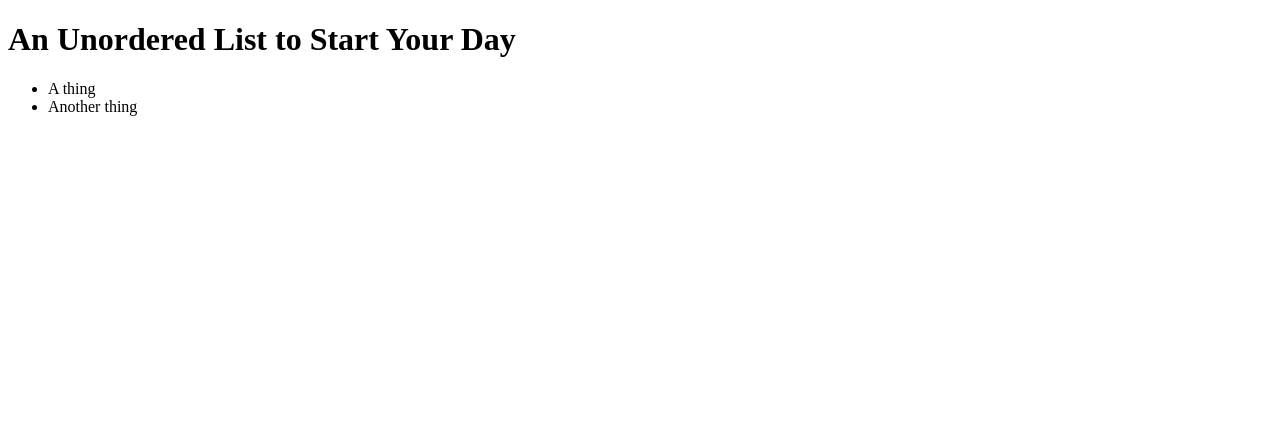
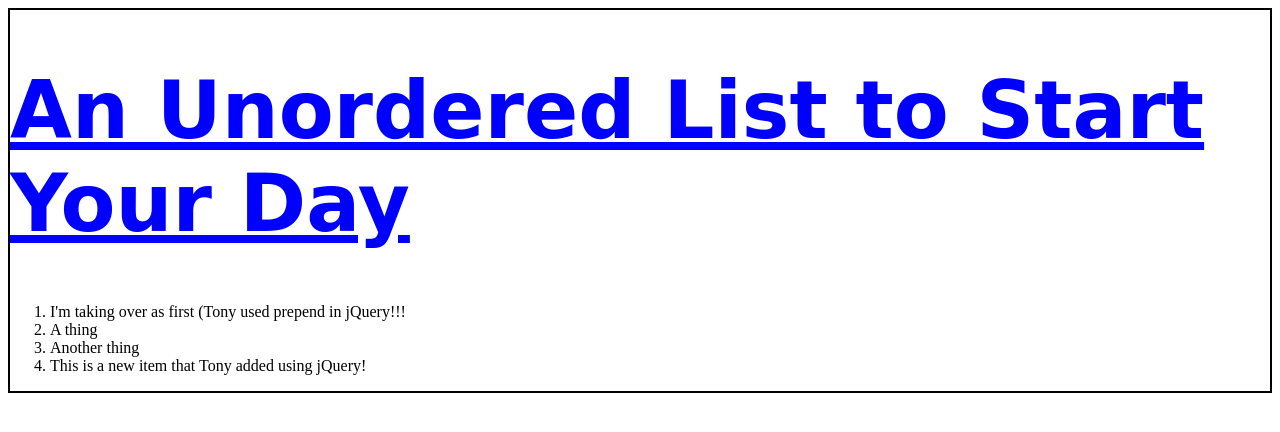
Before and after one commit to danielclouse/tonys_project, a plain HTML site: page chapter4/Memorization Practice/Memorization Practice.html in a window 1280 px wide. Drawn offline with nearby package versions, Linux system fonts and the light colour scheme.

Commit message:
Trying some things out for myself. It's actually kind of fun now that I'm starting to wrap my head around this.

```diff
--- a/chapter4/Memorization Practice/Memorization Practice.html
+++ b/chapter4/Memorization Practice/Memorization Practice.html
@@ -2,18 +2,19 @@
 <html>
 
 <head>
+    <link rel="stylesheet" type="text/css" href="style.css">
     <title>Memorization Practice</title>
 </head>
 
 <body>
     <main>
-    <h1>An Unordered List to Start Your Day</h1>
-        <ul>
+        <h1>An Unordered List to Start Your Day</h1>
+        <ol>
             <li>A thing</li>
             <li>Another thing</li>
-        </ul>
+        </ol>
     </main>
-
+    <p class = "bye-bye">"This is some text. Can you believe this text? This text is the text to end all the text. Close the alert and I'm a goner thanks to Tony's jQuery."</p>
     <script src="http://code.jquery.com/jquery-2.0.3.min.js"></script>
     <script src="app.js"></script>
 </body>
--- a/chapter4/Memorization Practice/app.js
+++ b/chapter4/Memorization Practice/app.js
@@ -1,7 +1,18 @@
 var main = function() {
-	"use strict";
-	window.alert("hello world");
-	console.log("two things at once!");
+    "use strict";
+    window.alert("hello world");
+
+    var $newOL = $("<li>");
+    $newOL.text("This is a new item that Tony added using jQuery!");
+    $("ol").append($newOL);
+
+
+    var $firstItem = $("<li>");
+    $firstItem.text("I'm taking over as first (Tony used prepend in jQuery!!!");
+    $("ol").prepend($firstItem);
+
+    $(".bye-bye").remove();
+
 };
 
 $(document).ready(main);
--- /dev/null
+++ b/chapter4/Memorization Practice/style.css
@@ -0,0 +1,7 @@
+body {border: 2px solid black;}
+
+h1 {font-family: cursive;
+	font-size: 5em;
+	color: blue;
+	text-decoration: underline;
+}
```
